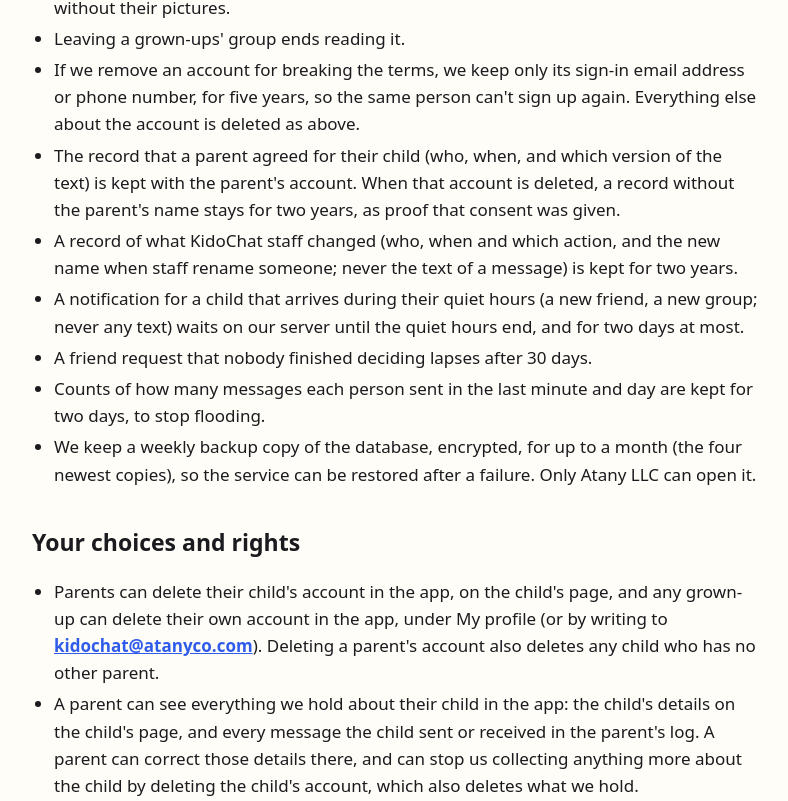
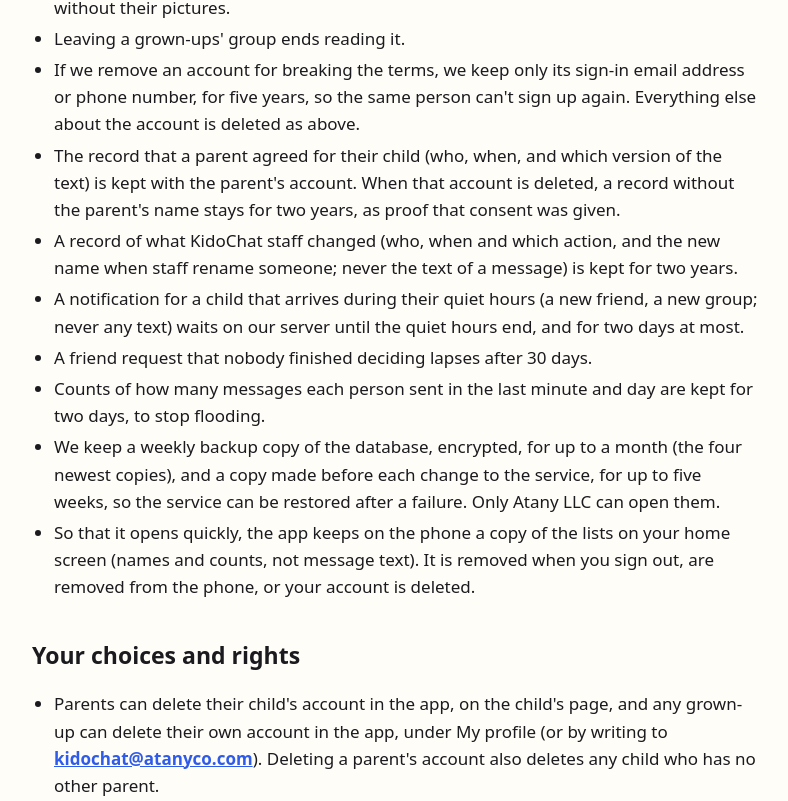
Before and after one commit to KidoChat/kidochat.github.io, a plain HTML site: page privacy.html in a window 1280 px wide. Shown: the part 4419-5220 px from the top of the page, without its empty margins (244-1032 px from the left). Drawn offline with Linux system fonts and the light colour scheme.

Commit message:
Privacy policy: staff and reports, before-change backups, the copy kept on the phone

```diff
--- a/privacy.html
+++ b/privacy.html
@@ -197,7 +197,7 @@ with that message, for the other parents of children in the group</td>
     <li>Messages and profiles are kept until the account is deleted.</li>
     <li>Anyone can delete or edit a message they sent, within an hour of sending it. In a chat that has a child in it,
       the deleted message and the earlier wording are kept so the children's parents can still see them in their
-      log; nobody else can. In a chat between grown-ups only, a deleted message and an edited message's earlier
+      log, and KidoChat staff when they look into a report; nobody else can. In a chat between grown-ups only, a deleted message and an edited message's earlier
       wording are erased, the file within about an hour.</li>
     <li>Video files are deleted 7 days after the person they were sent to first watches them, or 30 days after
       they were sent if never watched. The message itself stays, marked as removed.</li>
@@ -228,8 +228,12 @@ five years, so the same person can't sign up again. Everything else about the ac
     <li>A friend request that nobody finished deciding lapses after 30 days.</li>
     <li>Counts of how many messages each person sent in the last minute and day are kept for two days, to stop
       flooding.</li>
-    <li>We keep a weekly backup copy of the database, encrypted, for up to a month (the four newest copies), so the
-      service can be restored after a failure. Only Atany LLC can open it.</li>
+    <li>We keep a weekly backup copy of the database, encrypted, for up to a month (the four newest copies), and a
+      copy made before each change to the service, for up to five weeks, so the service can be restored after a
+      failure. Only Atany LLC can open them.</li>
+    <li>So that it opens quickly, the app keeps on the phone a copy of the lists on your home screen (names and
+      counts, not message text). It is removed when you sign out, are removed from the phone, or your account is
+      deleted.</li>
   </ul>
 
   <h2>Your choices and rights</h2>
```
